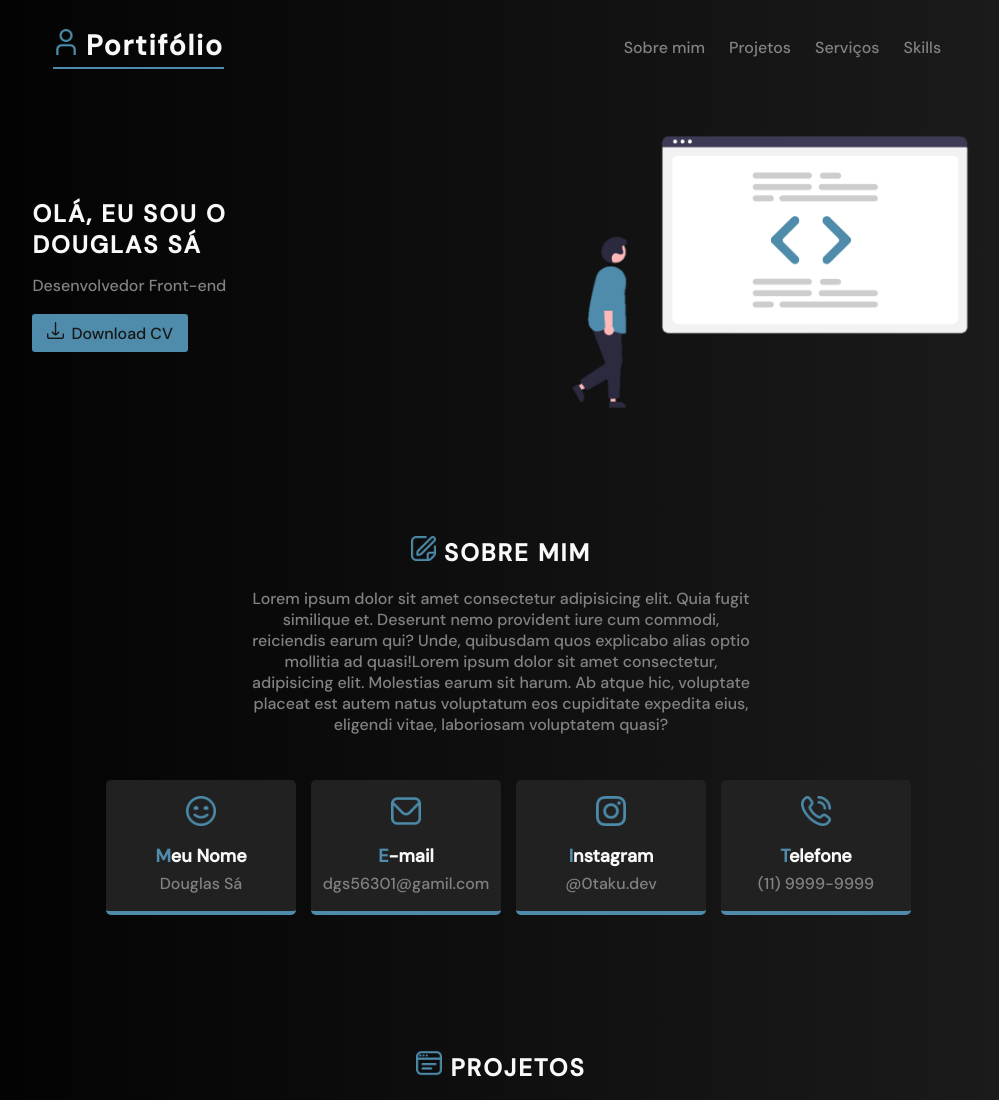
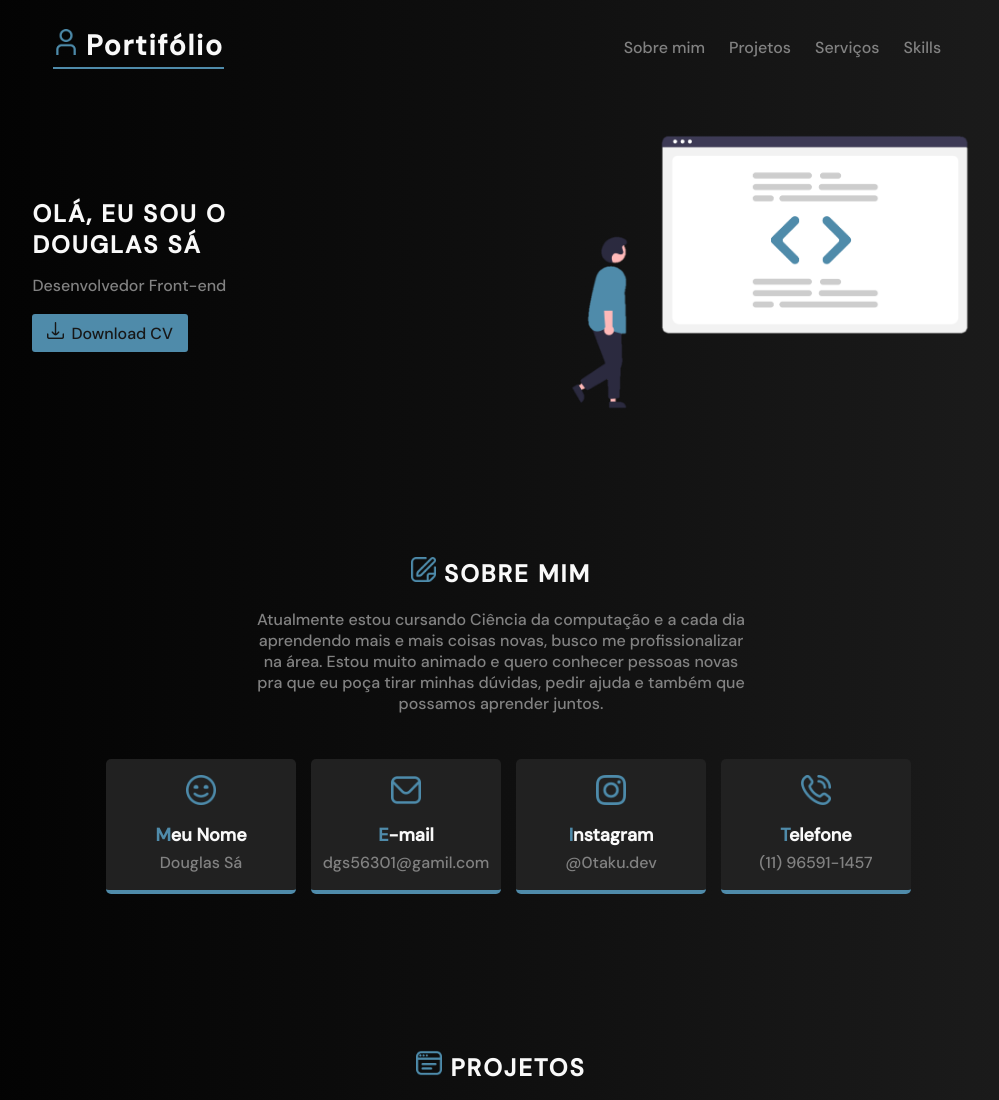
Before and after one commit to darneees/Portifolio-Antigo, a plain HTML site: page index.html in a window 1280 px wide. Shown: the top 1100 px of the page, without its empty margins (139-1138 px from the left). Drawn offline with Linux system fonts and the light colour scheme.

Commit message:
Update index.html

```diff
--- a/index.html
+++ b/index.html
@@ -44,7 +44,7 @@
       <div class="cnt2">
 
         <h2><img src="img/icons/pen.png" alt="pen">Sobre mim</h2>
-        <p>Lorem ipsum dolor sit amet consectetur adipisicing elit. Quia fugit similique et. Deserunt nemo provident iure cum commodi, reiciendis earum qui? Unde, quibusdam quos explicabo alias optio mollitia ad quasi!Lorem ipsum dolor sit amet consectetur, adipisicing elit. Molestias earum sit harum. Ab atque hic, voluptate placeat est autem natus voluptatum eos cupiditate expedita eius, eligendi vitae, laboriosam voluptatem quasi?</p>
+        <p>Atualmente estou cursando Ciência da computação e a cada dia aprendendo mais e mais coisas novas, busco me profissionalizar na área. Estou muito animado e quero conhecer pessoas novas pra que eu poça tirar minhas dúvidas, pedir ajuda e também que possamos aprender juntos.</p>
 
       </div>
 
@@ -71,7 +71,7 @@
         <div class="contac">
           <img src="img/icons/phone.png" alt="phone">
           <h3>Telefone</h3>
-          <p>(11) 9999-9999</p>
+          <p>(11) 96591-1457</p>
         </div>
 
       </div>
@@ -159,14 +159,14 @@
         <div class="srv1">
 
           <img src="img/icons/services/computer.png" alt="Computer">
-          <h3>Criação <br> de sites</h3>
+          <h3>Criação<br>de sites</h3>
 
         </div>
 
         <div class="srv2">
 
           <img src="img/icons/services/smartphone.png" alt="phone">
-          <h3>Sites <br> responsivos </h3>
+          <h3>Sites<br>responsivos </h3>
 
         </div>
 
```
